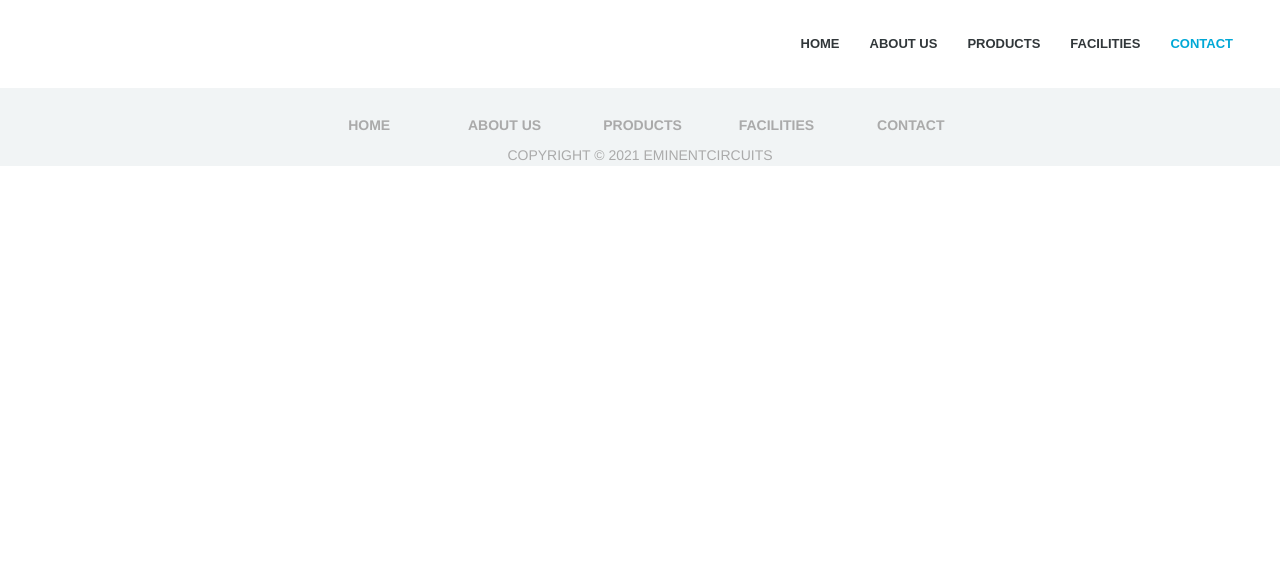
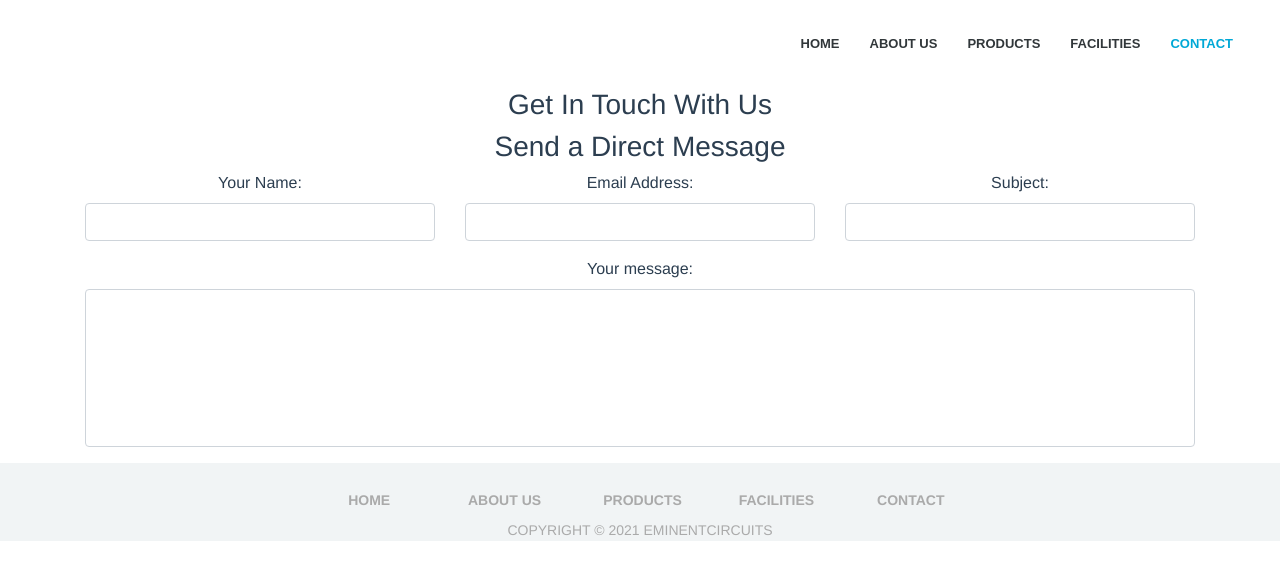
Before and after one commit to jijojames18/eminentcircuits.co.in, a Vue app: page /contact in a window 1280 px wide. Shown: the top 580 px of the page. Built offline with nearby package versions, Linux system fonts and the light colour scheme; no server answers.

Commit message:
Contact view

```diff
--- a/src/views/Contact.vue
+++ b/src/views/Contact.vue
@@ -1,6 +1,56 @@
 <template>
   <div>
     <header-component :page="'contact'" />
+    <b-container class="contact-form">
+      <b-row class="justify-content-md-center title-row">
+        <b-col md="12">
+          <h3 className="section-title">Get In Touch With Us</h3>
+        </b-col>
+      </b-row>
+      <b-row class="contact-form-header">
+        <b-col md="12">
+          <h3 className="section-title">Send a Direct Message</h3>
+        </b-col>
+      </b-row>
+      <b-form class="contact-form" noValidate>
+        <b-row>
+          <b-col md="12">
+            <b-alert></b-alert>
+          </b-col>
+        </b-row>
+        <b-row>
+          <b-col md="4">
+            <b-form-group label-for="contact-name" label="Your Name:">
+              <b-form-input required id="contact-name" type="text" name="name" />
+              <b-form-invalid-feedback id="input-live-feedback">Please provide a name.</b-form-invalid-feedback>
+            </b-form-group>
+          </b-col>
+          <b-col md="4">
+            <b-form-group label-for="contact-email" label="Email Address:">
+              <b-form-input required id="contact-email" type="email" name="email" />
+              <b-form-invalid-feedback id="input-live-feedback">
+                Please provide a valid email address.
+              </b-form-invalid-feedback>
+            </b-form-group>
+          </b-col>
+          <b-col md="4">
+            <b-form-group label-for="contact-subject" label="Subject:">
+              <b-form-input required id="contact-subject" type="text" name="subject" />
+              <b-form-invalid-feedback id="input-live-feedback">
+                Please provide a subject.
+              </b-form-invalid-feedback>
+            </b-form-group>
+          </b-col>
+        </b-row>
+        <b-row>
+          <b-col md="12">
+            <b-form-group label-for="contact-comments" label="Your message:">
+              <b-form-textarea id="textarea-no-resize" rows="6" no-resize></b-form-textarea>
+            </b-form-group>
+          </b-col>
+        </b-row>
+      </b-form>
+    </b-container>
     <footer-component />
   </div>
 </template>
@@ -12,3 +62,12 @@ export default {
   components: { headerComponent, footerComponent }
 };
 </script>
+<style lang="scss" scoped>
+.contact {
+  margin-top: 16px;
+  .title-row {
+    margin-top: 16px;
+    margin-bottom: 16px;
+  }
+}
+</style>
```
